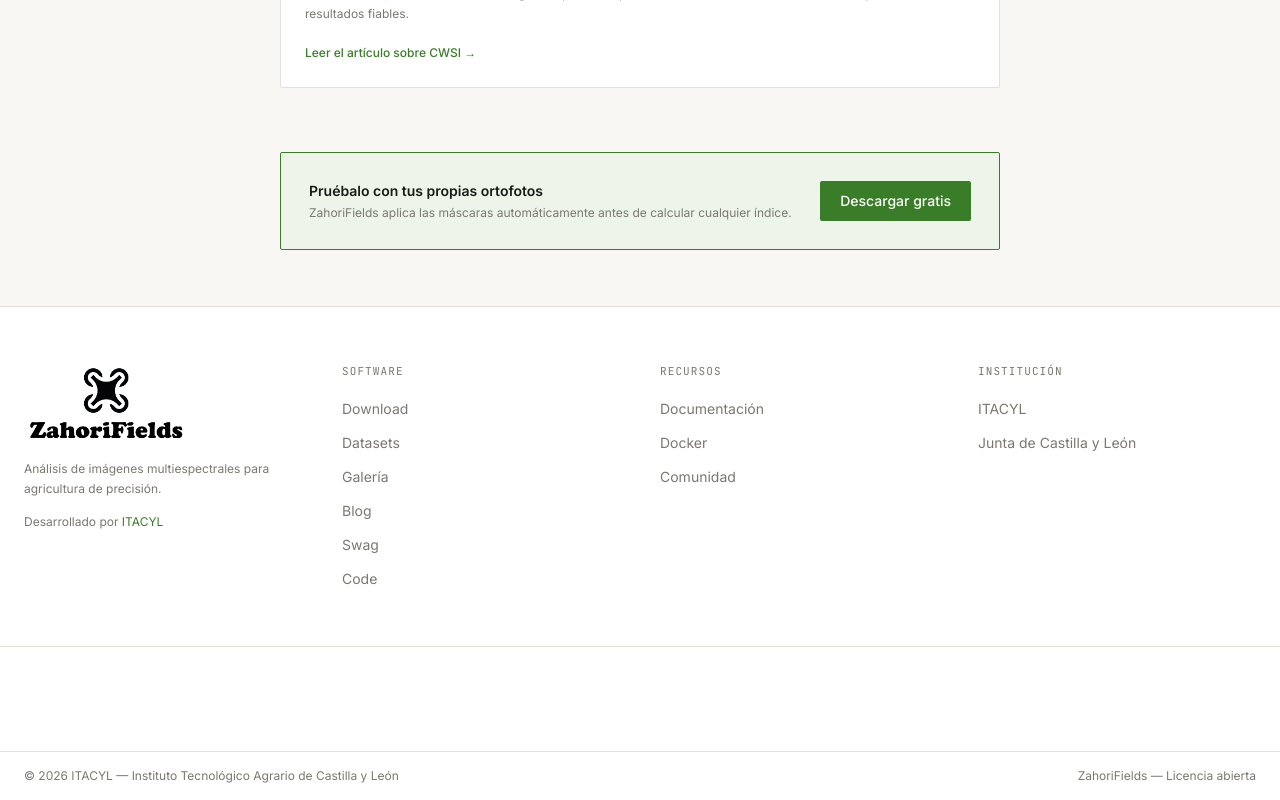
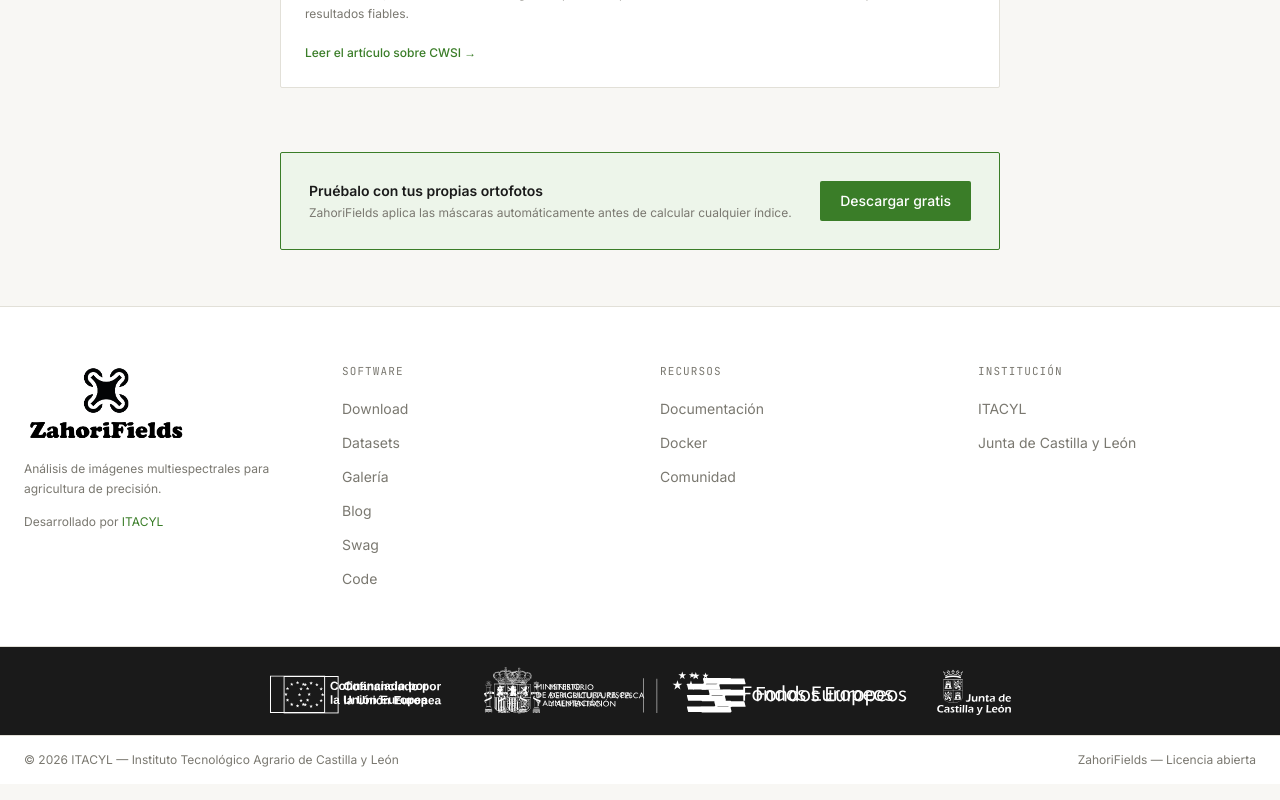
Before and after one commit to vacashot/zahorifields-web, a React (Vite) app: page /blog/mascaras-vegetacion in a window 1280 px wide. Shown: the part 3750-4550 px from the top of the page. Built offline with nearby package versions, Linux system fonts and the light colour scheme.

Commit message:
Fix FEMPA logo visibility: dark background for NEG version

```diff
--- a/src/components/Footer.jsx
+++ b/src/components/Footer.jsx
@@ -60,12 +60,12 @@ export default function Footer() {
         </div>
       </div>
 
-      <div className="border-t border-border">
-        <div className="max-w-screen-xl mx-auto px-6 py-6 flex justify-center">
+      <div className="border-t border-border bg-[#1a1a1a]">
+        <div className="max-w-screen-xl mx-auto px-6 py-5 flex justify-center">
           <img
             src="/images/FEMPA_PEPAC_Agricultura_NEG_JCYL.svg"
             alt="FEMPA · PEPAC · Agricultura · Junta de Castilla y León"
-            className="h-14 w-auto"
+            className="h-12 w-auto"
           />
         </div>
       </div>
```
